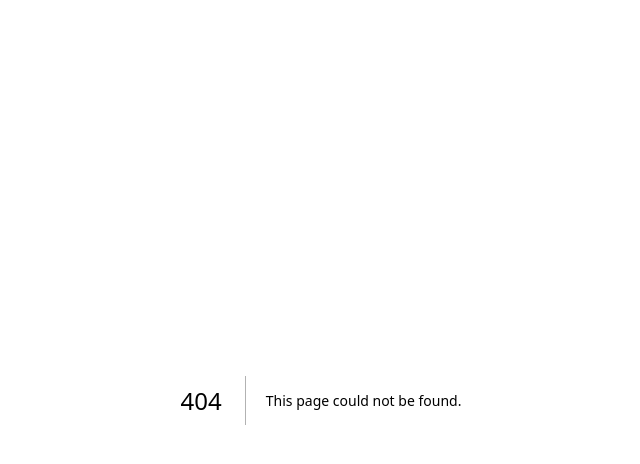
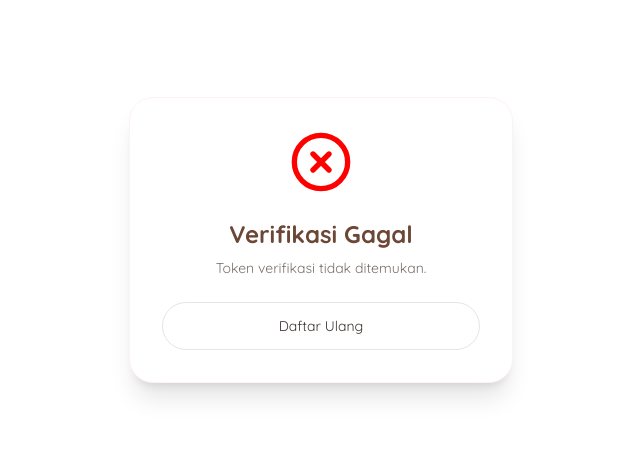
Before and after one commit to rizaldi-r/mamabear-frontend, a Next.js app: page /auth/verify-email in a window 1280 px wide. Before the commit this address had no page. Shown: the top 464 px of the page, without its empty margins (319-959 px from the left). Built offline with nearby package versions, Linux system fonts and the light colour scheme; no server answers.

Commit message:
feat(auth): add email verification route handler and UI feedback states

```diff
--- /dev/null
+++ b/src/app/(auth)/auth/verify-email/page.tsx
@@ -0,0 +1,5 @@
+import VerifyEmailPage from "@/features/auth/pages/VerifyEmail";
+
+export default function Page() {
+  return <VerifyEmailPage />;
+}
--- /dev/null
+++ b/src/features/auth/hooks/useVerifyEmail.ts
@@ -0,0 +1,45 @@
+import { verifyEmail } from "@/features/auth/services/authService";
+import { useState, useEffect, useRef } from "react";
+
+/**
+ * useVerifyEmail Hook
+ * Handles the logic for calling the verification service and managing states.
+ */
+export function useVerifyEmail(token: string | null) {
+  const [status, setStatus] = useState<"loading" | "success" | "error">(
+    "loading",
+  );
+  const [errorMsg, setErrorMsg] = useState("");
+  const hasStarted = useRef(false);
+
+  useEffect(() => {
+    if (!token) {
+      setStatus("error");
+      setErrorMsg("Token verifikasi tidak ditemukan.");
+      return;
+    }
+
+    // CHECK the ref: If it's already true, stop here
+    if (hasStarted.current) return;
+
+    async function performVerification() {
+      // SET the ref to true immediately to "lock" the process
+      hasStarted.current = true;
+
+      try {
+        if (typeof token !== "string") return;
+        await verifyEmail(token);
+        setStatus("success");
+      } catch (err: unknown) {
+        setStatus("error");
+        const message =
+          err instanceof Error ? err.message : "Verifikasi gagal.";
+        setErrorMsg(message);
+      }
+    }
+
+    performVerification();
+  }, [token]);
+
+  return { status, errorMsg };
+}
--- /dev/null
+++ b/src/features/auth/pages/VerifyEmail.tsx
@@ -0,0 +1,86 @@
+"use client";
+
+import React from "react";
+import { useSearchParams, useRouter } from "next/navigation";
+import { CheckCircle2, XCircle, Loader2 } from "lucide-react";
+import { Button } from "@/components/ui/button";
+import { useVerifyEmail } from "@/features/auth/hooks/useVerifyEmail";
+
+/**
+ * VerifyEmail Component
+ * Landing page that extracts the token from URL and calls the verify service.
+ */
+export default function VerifyEmailPage() {
+  const searchParams = useSearchParams();
+  const router = useRouter();
+  const token = searchParams.get("token");
+
+  const { status, errorMsg } = useVerifyEmail(token);
+
+  // Loading State
+  function renderLoading() {
+    return (
+      <div className="space-y-4">
+        <Loader2 className="w-12 h-12 text-primary animate-spin mx-auto" />
+        <p className="text-stone-500 font-medium">
+          Sedang memverifikasi akun Mama...
+        </p>
+      </div>
+    );
+  }
+
+  // Success State
+  function renderSuccess() {
+    return (
+      <div className="space-y-6 animate-in zoom-in-95">
+        <CheckCircle2 className="w-16 h-16 text-green-500 mx-auto" />
+        <div className="space-y-2">
+          <h1 className="text-2xl font-bold text-[var(--mama-brown)]">
+            Verifikasi Berhasil!
+          </h1>
+          <p className="text-stone-500 text-sm">
+            Akun Mama sudah aktif. Silakan masuk untuk mulai berbelanja.
+          </p>
+        </div>
+        <Button
+          className="w-full h-12 rounded-full font-bold"
+          onClick={() => router.push("/login")}
+        >
+          Masuk Sekarang
+        </Button>
+      </div>
+    );
+  }
+
+  // Error State
+  function renderError() {
+    return (
+      <div className="space-y-6 animate-in fade-in">
+        <XCircle className="w-16 h-16 text-destructive mx-auto" />
+        <div className="space-y-2">
+          <h1 className="text-2xl font-bold text-[var(--mama-brown)]">
+            Verifikasi Gagal
+          </h1>
+          <p className="text-stone-500 text-sm">{errorMsg}</p>
+        </div>
+        <Button
+          variant="outline"
+          className="w-full h-12 rounded-full border-stone-200"
+          onClick={() => router.push("/register")}
+        >
+          Daftar Ulang
+        </Button>
+      </div>
+    );
+  }
+
+  return (
+    <div className="min-h-[60vh] flex flex-col items-center justify-center p-6 text-center">
+      <div className="max-w-sm w-full bg-white p-8 rounded-3xl shadow-xl border border-pink-50">
+        {status === "loading" && renderLoading()}
+        {status === "success" && renderSuccess()}
+        {status === "error" && renderError()}
+      </div>
+    </div>
+  );
+}
```
